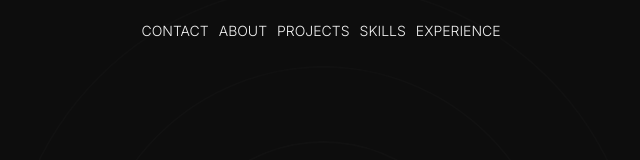
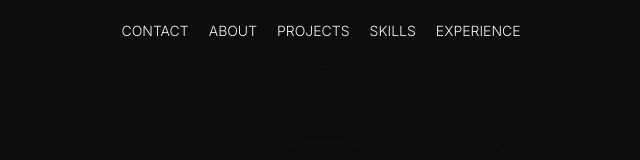
Before and after one commit to Ofonna-N/portfolio-site-v3, a Next.js app: page / in a window 1280 px wide. Shown: the top 160 px of the page, without its empty margins (319-959 px from the left). Built offline with nearby package versions, Linux system fonts and the light colour scheme.

Commit message:
refactored nav bar

```diff
--- a/src/app/components/NavBar.tsx
+++ b/src/app/components/NavBar.tsx
@@ -7,12 +7,15 @@ const NavBar = () => {
     <nav className="py-[2rem] w-full z-10">
       <MaxWidth>
         <div className="flex flex-col gap-4 items-center justify-center px-[2rem]">
-          <ul className="flex justify-center gap-[1rem] font-light relative">
+          <ul className="flex justify-center gap-[1rem] font-light relative md:gap-[2rem]">
             {sectionLinks.map((link) => (
-              <li key={link.label} className="text-[1.4rem]">
+              <li
+                key={link.label}
+                className="text-[1.4rem] hover:scale-125 transition-all"
+              >
                 <a
                   href={link.href}
-                  className="hover:text-amber-500 hover:border-b hover:border-yellow-500 hover:text-[1.8rem] transition-all"
+                  className="hover:text-amber-500 hover:border-b hover:border-yellow-500 active:text-amber-500 transition-all"
                 >
                   {link.label}
                 </a>
```
